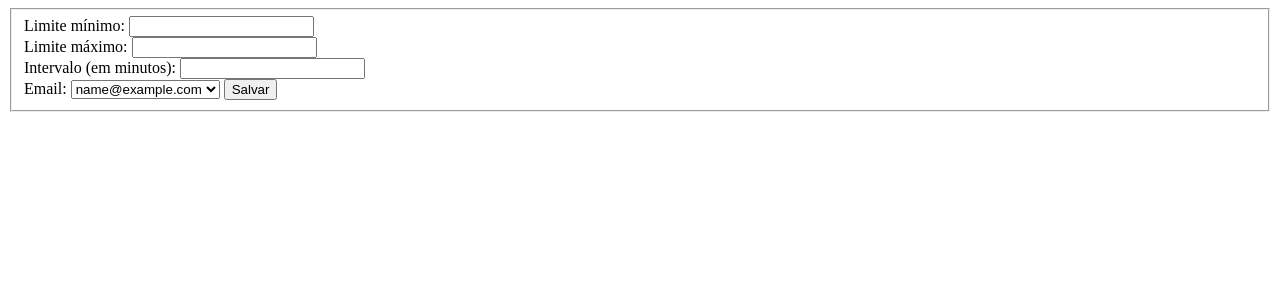
After one commit to collbreno/finances, a Django app: template finances/templates/finances/tunnel_form.html in a window 1280 px wide. The commit adds this page. Shown: the top 300 px of the page. Run offline with Django 4.2, Linux system fonts and the light colour scheme; the template is opened without the code that fills it: most values are stand-ins (such as "Sample title", 1, 10 or a date in 2020).

Commit message:
Implementing tunnel form and user stock

```diff
--- a/finances/admin.py
+++ b/finances/admin.py
@@ -1,4 +1,5 @@
 from django.contrib import admin
-from .models import Person
+from .models import Person, PersonStock
 
 admin.site.register(Person)
+admin.site.register(PersonStock)
--- a/finances/templates/finances/symbol.html
+++ b/finances/templates/finances/symbol.html
@@ -4,7 +4,6 @@
     <style>
         #chart-wrapper {
           width: 800px;
-          height: 600px;
         }
       </style>
 <head>
@@ -16,6 +15,8 @@
     <div id="chart-wrapper">
         <canvas id="stock-chart"></canvas>
     </div>
+
+    {% include "finances/tunnel_form.html" %}
 
     <script>
         var graph_data = JSON.parse('{{ graph_data|escapejs }}');
--- /dev/null
+++ b/finances/templates/finances/tunnel_form.html
@@ -0,0 +1,26 @@
+<form action="{% url "finances:add_user_stock" %}" method="post">
+    {% csrf_token %}
+    <fieldset>
+        <input type="hidden" id="stock_symbol" name="stock_symbol" value="{{ symbol }}">
+
+        <label for="min_limit">Limite mínimo:</label>
+        <input type="number" name="min_limit" id="min_limit">
+        <br>
+
+        <label for="max_limit">Limite máximo:</label>
+        <input type="number" name="max_limit" id="max_limit">
+        <br>
+
+        <label for="time_interval">Intervalo (em minutos):</label>
+        <input type="number" name="time_interval" id="time_interval">
+        <br>
+
+        <label for="email">Email:</label>
+        <select name="email" id="email">
+            {% for email in emails %}
+                <option value="{{ email }}">{{ email }}</option>
+            {% endfor %}
+        </select>
+        <input type="submit" value="Salvar">
+    </fieldset>
+</form>
--- a/finances/urls.py
+++ b/finances/urls.py
@@ -9,6 +9,7 @@ urlpatterns = [
     path("users/", views.UsersView.as_view(), name="users"),
     path("users/<str:pk>/", views.UserView.as_view(), name="user"),
     path("add_user/", views.add_user, name="add_user"),
+    path("add_user_stock/", views.add_user_stock, name="add_user_stock"),
     path("symbols/", views.symbols, name="symbols"),
     path("symbols/<str:symbol>", views.symbol, name="symbol")
 ]
```
Also changed, not shown: finances/models.py (+12 -0 lines), finances/views.py (+20 -1 lines), finances/migrations/0002_personstock.py (added).
